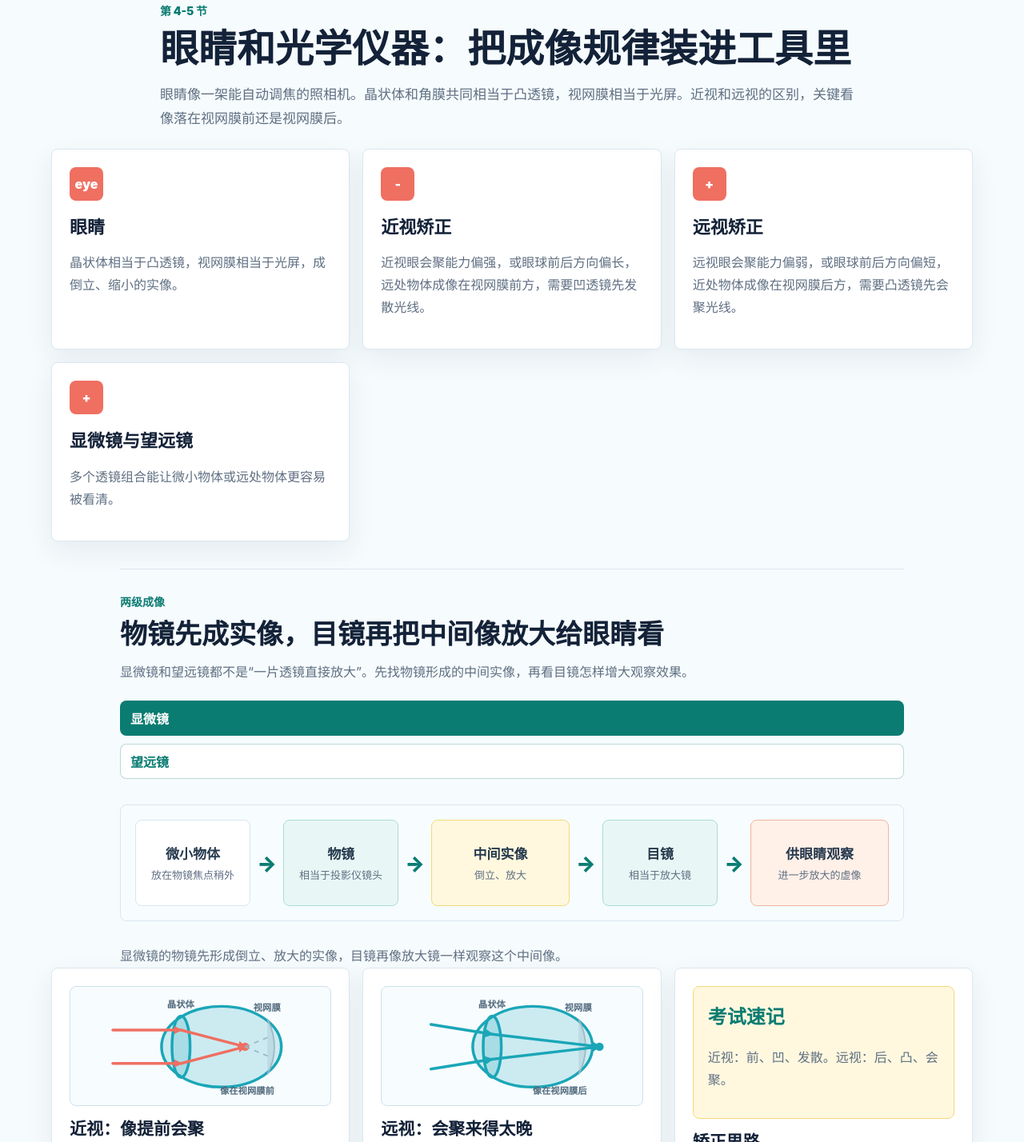
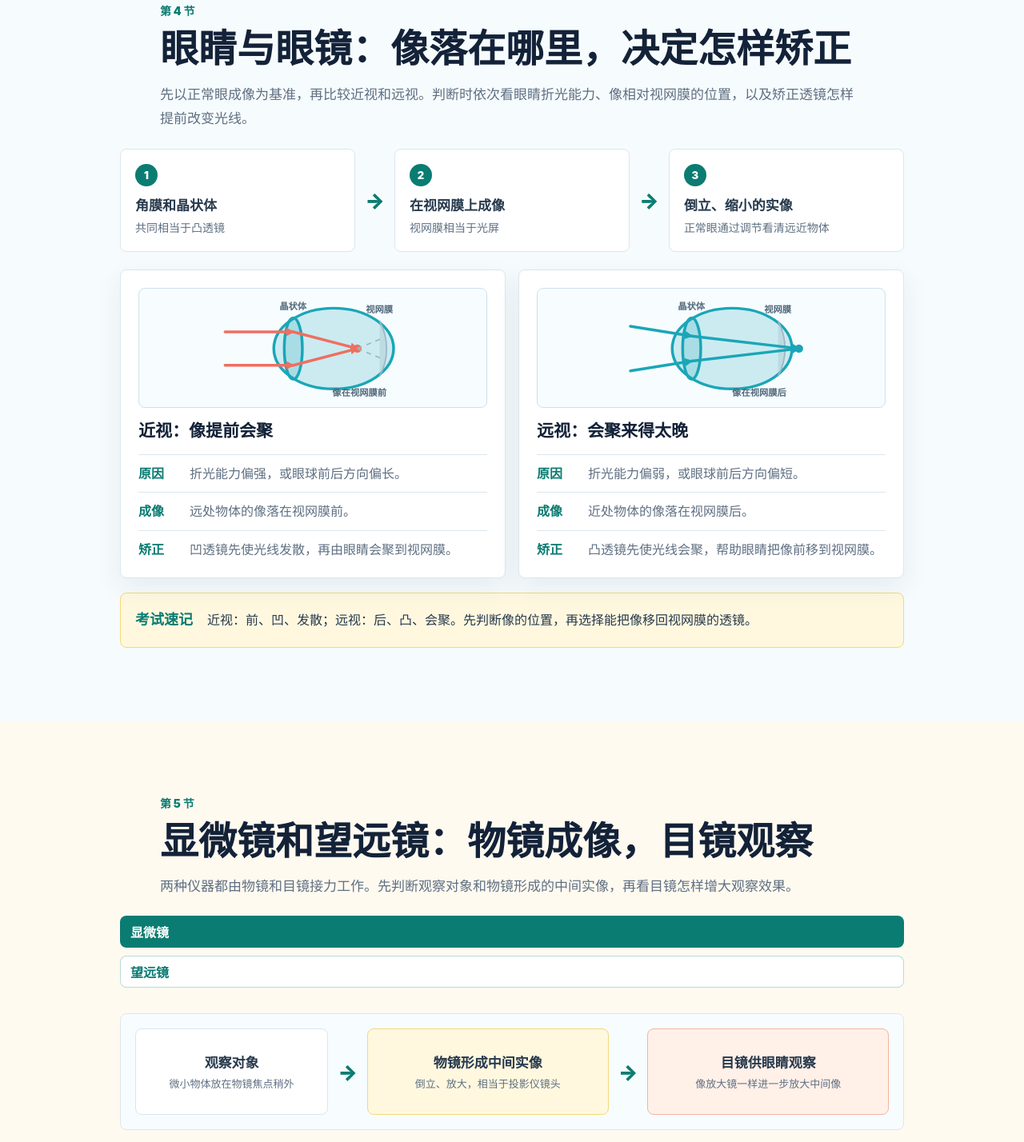
Before and after one commit to Lian-Crasher/GithubPage-2, a plain HTML site: page chapters/chapter5-lenses.html in a window 1280 px wide. Shown: the part 3193-4621 px from the top of the page at 80% size. Drawn offline with Linux system fonts and the light colour scheme.

Commit message:
Reorganize eyes and optical instruments

```diff
--- a/chapters/chapter5-lenses.html
+++ b/chapters/chapter5-lenses.html
@@ -6,7 +6,7 @@
     <meta name="description" content="八年级物理透镜及其应用预习：学习凸透镜和凹透镜、成像规律、实像虚像、眼睛与光学仪器。" />
     <title>第五章 透镜及其应用 - 八年级物理预习站</title>
     <link rel="icon" href="../assets/favicon.svg" type="image/svg+xml" />
-    <link rel="stylesheet" href="../styles/main.css?v=15" />
+    <link rel="stylesheet" href="../styles/main.css?v=16" />
   </head>
   <body data-page="lenses">
     <header class="topbar">
@@ -184,70 +184,27 @@
 
       <section class="learning-band" id="eyes-tools" aria-labelledby="eyes-tools-title">
         <div class="section-head compact">
-          <p class="eyebrow">第 4-5 节</p>
-          <h2 id="eyes-tools-title">眼睛和光学仪器：把成像规律装进工具里</h2>
-          <p>眼睛像一架能自动调焦的照相机。晶状体和角膜共同相当于凸透镜，视网膜相当于光屏。近视和远视的区别，关键看像落在视网膜前还是视网膜后。</p>
+          <p class="eyebrow">第 4 节</p>
+          <h2 id="eyes-tools-title">眼睛与眼镜：像落在哪里，决定怎样矫正</h2>
+          <p>先以正常眼成像为基准，再比较近视和远视。判断时依次看眼睛折光能力、像相对视网膜的位置，以及矫正透镜怎样提前改变光线。</p>
         </div>
-        <div class="application-grid">
-          <article class="app-card">
-            <span class="app-icon">eye</span>
-            <h3>眼睛</h3>
-            <p>晶状体相当于凸透镜，视网膜相当于光屏，成倒立、缩小的实像。</p>
-          </article>
-          <article class="app-card">
-            <span class="app-icon">-</span>
-            <h3>近视矫正</h3>
-            <p>近视眼会聚能力偏强，或眼球前后方向偏长，远处物体成像在视网膜前方，需要凹透镜先发散光线。</p>
-          </article>
-          <article class="app-card">
-            <span class="app-icon">+</span>
-            <h3>远视矫正</h3>
-            <p>远视眼会聚能力偏弱，或眼球前后方向偏短，近处物体成像在视网膜后方，需要凸透镜先会聚光线。</p>
-          </article>
-          <article class="app-card">
-            <span class="app-icon">+</span>
-            <h3>显微镜与望远镜</h3>
-            <p>多个透镜组合能让微小物体或远处物体更容易被看清。</p>
-          </article>
-        </div>
-        <div class="concept-module" id="optical-instruments">
-          <div class="concept-module-head">
-            <p class="eyebrow">两级成像</p>
-            <h3>物镜先成实像，目镜再把中间像放大给眼睛看</h3>
-            <p>显微镜和望远镜都不是“一片透镜直接放大”。先找物镜形成的中间实像，再看目镜怎样增大观察效果。</p>
+        <div class="eye-baseline" aria-label="正常眼成像过程">
+          <div class="eye-baseline-item">
+            <span class="baseline-step">1</span>
+            <strong>角膜和晶状体</strong>
+            <span>共同相当于凸透镜</span>
           </div>
-          <div class="instrument-switcher">
-            <div class="choice-row" role="group" aria-label="选择光学仪器">
-              <button type="button" class="choice-button is-active" data-optical-instrument="microscope">显微镜</button>
-              <button type="button" class="choice-button" data-optical-instrument="telescope">望远镜</button>
-            </div>
-            <div class="instrument-panel" id="microscopeChain">
-              <div class="instrument-chain" aria-label="显微镜成像顺序">
-                <div class="chain-node"><strong>微小物体</strong><span>放在物镜焦点稍外</span></div>
-                <span class="chain-arrow" aria-hidden="true">→</span>
-                <div class="chain-node lens-node"><strong>物镜</strong><span>相当于投影仪镜头</span></div>
-                <span class="chain-arrow" aria-hidden="true">→</span>
-                <div class="chain-node image-node"><strong>中间实像</strong><span>倒立、放大</span></div>
-                <span class="chain-arrow" aria-hidden="true">→</span>
-                <div class="chain-node lens-node"><strong>目镜</strong><span>相当于放大镜</span></div>
-                <span class="chain-arrow" aria-hidden="true">→</span>
-                <div class="chain-node result-node"><strong>供眼睛观察</strong><span>进一步放大的虚像</span></div>
-              </div>
-            </div>
-            <div class="instrument-panel" id="telescopeChain" hidden>
-              <div class="instrument-chain" aria-label="望远镜成像顺序">
-                <div class="chain-node"><strong>远处物体</strong><span>进入物镜的光近似平行</span></div>
-                <span class="chain-arrow" aria-hidden="true">→</span>
-                <div class="chain-node lens-node"><strong>物镜</strong><span>会聚远处物体的光</span></div>
-                <span class="chain-arrow" aria-hidden="true">→</span>
-                <div class="chain-node image-node"><strong>中间实像</strong><span>倒立、缩小</span></div>
-                <span class="chain-arrow" aria-hidden="true">→</span>
-                <div class="chain-node lens-node"><strong>目镜</strong><span>放大中间像的视角</span></div>
-                <span class="chain-arrow" aria-hidden="true">→</span>
-                <div class="chain-node result-node"><strong>供眼睛观察</strong><span>看清远处细节</span></div>
-              </div>
-            </div>
-            <p class="feedback" id="opticalInstrumentResult" aria-live="polite">显微镜的物镜先形成倒立、放大的实像，目镜再像放大镜一样观察这个中间像。</p>
+          <span class="eye-baseline-arrow" aria-hidden="true">→</span>
+          <div class="eye-baseline-item">
+            <span class="baseline-step">2</span>
+            <strong>在视网膜上成像</strong>
+            <span>视网膜相当于光屏</span>
+          </div>
+          <span class="eye-baseline-arrow" aria-hidden="true">→</span>
+          <div class="eye-baseline-item">
+            <span class="baseline-step">3</span>
+            <strong>倒立、缩小的实像</strong>
+            <span>正常眼通过调节看清远近物体</span>
           </div>
         </div>
         <div class="exam-grid eye-exam-grid">
@@ -273,7 +230,11 @@
               <text x="188" y="154" class="diagram-label">像在视网膜前</text>
             </svg>
             <h3>近视：像提前会聚</h3>
-            <p>远处物体来的光近似平行。眼睛折光太强或眼球太长时，光线提前会聚，像落在视网膜前。</p>
+            <dl class="diagnosis-list">
+              <div><dt>原因</dt><dd>折光能力偏强，或眼球前后方向偏长。</dd></div>
+              <div><dt>成像</dt><dd>远处物体的像落在视网膜前。</dd></div>
+              <div><dt>矫正</dt><dd>凹透镜先使光线发散，再由眼睛会聚到视网膜。</dd></div>
+            </dl>
           </article>
           <article class="exam-card">
             <svg class="exam-diagram" viewBox="0 0 320 170" role="img" aria-label="远视眼近处物体成像在视网膜后方">
@@ -295,20 +256,64 @@
               <text x="190" y="154" class="diagram-label">像在视网膜后</text>
             </svg>
             <h3>远视：会聚来得太晚</h3>
-            <p>近处物体来的光更发散。眼睛折光太弱或眼球太短时，光线还没会聚就到达视网膜，像落在视网膜后。</p>
+            <dl class="diagnosis-list">
+              <div><dt>原因</dt><dd>折光能力偏弱，或眼球前后方向偏短。</dd></div>
+              <div><dt>成像</dt><dd>近处物体的像落在视网膜后。</dd></div>
+              <div><dt>矫正</dt><dd>凸透镜先使光线会聚，帮助眼睛把像前移到视网膜。</dd></div>
+            </dl>
           </article>
-          <article class="exam-card">
-            <div class="result-box compact-result">
-              <strong>考试速记</strong>
-              <p>近视：前、凹、发散。远视：后、凸、会聚。</p>
-            </div>
-            <h3>矫正思路</h3>
-            <p>像太靠前，就先用凹透镜把光线发散一点；像太靠后，就先用凸透镜把光线会聚一点。</p>
-          </article>
+        </div>
+        <div class="result-box eye-memory-strip">
+          <strong>考试速记</strong>
+          <p>近视：前、凹、发散；远视：后、凸、会聚。先判断像的位置，再选择能把像移回视网膜的透镜。</p>
         </div>
       </section>
 
-      <section class="learning-band alt" id="lens-exam" aria-labelledby="lens-exam-title">
+      <section class="learning-band alt" id="optical-instruments" aria-labelledby="optical-instruments-title">
+        <div class="section-head compact">
+          <p class="eyebrow">第 5 节</p>
+          <h2 id="optical-instruments-title">显微镜和望远镜：物镜成像，目镜观察</h2>
+          <p>两种仪器都由物镜和目镜接力工作。先判断观察对象和物镜形成的中间实像，再看目镜怎样增大观察效果。</p>
+        </div>
+        <div class="instrument-switcher instrument-section-tool">
+          <div class="choice-row" role="group" aria-label="选择光学仪器">
+            <button type="button" class="choice-button is-active" data-optical-instrument="microscope">显微镜</button>
+            <button type="button" class="choice-button" data-optical-instrument="telescope">望远镜</button>
+          </div>
+          <div class="instrument-panel" id="microscopeChain">
+            <div class="instrument-chain" aria-label="显微镜成像顺序">
+              <div class="chain-node"><strong>观察对象</strong><span>微小物体放在物镜焦点稍外</span></div>
+              <span class="chain-arrow" aria-hidden="true">→</span>
+              <div class="chain-node image-node"><strong>物镜形成中间实像</strong><span>倒立、放大，相当于投影仪镜头</span></div>
+              <span class="chain-arrow" aria-hidden="true">→</span>
+              <div class="chain-node result-node"><strong>目镜供眼睛观察</strong><span>像放大镜一样进一步放大中间像</span></div>
+            </div>
+          </div>
+          <div class="instrument-panel" id="telescopeChain" hidden>
+            <div class="instrument-chain" aria-label="望远镜成像顺序">
+              <div class="chain-node"><strong>观察对象</strong><span>远处物体进入物镜的光近似平行</span></div>
+              <span class="chain-arrow" aria-hidden="true">→</span>
+              <div class="chain-node image-node"><strong>物镜形成中间实像</strong><span>倒立、缩小的实像</span></div>
+              <span class="chain-arrow" aria-hidden="true">→</span>
+              <div class="chain-node result-node"><strong>目镜供眼睛观察</strong><span>放大中间像的视角，看清远处细节</span></div>
+            </div>
+          </div>
+          <p class="feedback" id="opticalInstrumentResult" aria-live="polite">显微镜的物镜先形成倒立、放大的实像，目镜再像放大镜一样观察这个中间像。</p>
+        </div>
+        <div class="instrument-comparison-wrap" tabindex="0" aria-label="显微镜和望远镜对照表，可横向滚动查看">
+          <table class="instrument-comparison">
+            <thead>
+              <tr><th>仪器</th><th>观察对象</th><th>物镜形成的中间像</th><th>目镜作用</th></tr>
+            </thead>
+            <tbody>
+              <tr><th>显微镜</th><td>微小物体</td><td>倒立、放大的实像</td><td>进一步放大中间像</td></tr>
+              <tr><th>望远镜</th><td>远处物体</td><td>倒立、缩小的实像</td><td>放大视角，分辨远处细节</td></tr>
+            </tbody>
+          </table>
+        </div>
+      </section>
+
+      <section class="learning-band" id="lens-exam" aria-labelledby="lens-exam-title">
         <div class="section-head compact">
           <p class="eyebrow">作图与项目专项</p>
           <h2 id="lens-exam-title">透镜题：三条特殊光线和投影仪调试</h2>
--- a/styles/main.css
+++ b/styles/main.css
@@ -2953,6 +2953,11 @@ th {
   gap: 16px;
 }
 
+.instrument-section-tool {
+  width: min(980px, 100%);
+  margin: 0 auto;
+}
+
 .instrument-panel {
   padding: 18px;
   background: #f7fcff;
@@ -2962,9 +2967,9 @@ th {
 
 .instrument-chain {
   display: grid;
-  grid-template-columns: minmax(110px, 1fr) auto minmax(110px, 1fr) auto minmax(140px, 1.2fr) auto minmax(110px, 1fr) auto minmax(140px, 1.2fr);
+  grid-template-columns: minmax(180px, 1fr) auto minmax(220px, 1.25fr) auto minmax(220px, 1.25fr);
   align-items: stretch;
-  gap: 8px;
+  gap: 12px;
 }
 
 .chain-node {
@@ -3012,6 +3017,130 @@ th {
   color: #0b7c72;
   font-size: 26px;
   font-weight: 900;
+}
+
+.eye-baseline {
+  display: grid;
+  grid-template-columns: minmax(0, 1fr) auto minmax(0, 1fr) auto minmax(0, 1fr);
+  align-items: stretch;
+  gap: 12px;
+  width: min(980px, 100%);
+  margin: 0 auto 22px;
+}
+
+.eye-baseline-item {
+  display: flex;
+  flex-direction: column;
+  justify-content: center;
+  min-height: 112px;
+  padding: 18px;
+  background: #fff;
+  border: 1px solid var(--line);
+  border-radius: 8px;
+}
+
+.baseline-step {
+  display: grid;
+  place-items: center;
+  width: 28px;
+  height: 28px;
+  margin-bottom: 10px;
+  color: #fff;
+  font-size: 13px;
+  font-weight: 900;
+  background: var(--teal);
+  border-radius: 50%;
+}
+
+.eye-baseline-item strong {
+  color: #26394d;
+  font-size: 17px;
+}
+
+.eye-baseline-item > span:last-child {
+  margin-top: 6px;
+  color: var(--muted);
+  font-size: 14px;
+  line-height: 1.55;
+}
+
+.eye-baseline-arrow {
+  align-self: center;
+  color: #0b7c72;
+  font-size: 26px;
+  font-weight: 900;
+}
+
+.eye-exam-grid {
+  grid-template-columns: repeat(2, minmax(0, 1fr));
+  width: min(980px, 100%);
+}
+
+.diagnosis-list {
+  display: grid;
+  gap: 10px;
+  margin: 16px 0 0;
+}
+
+.diagnosis-list div {
+  display: grid;
+  grid-template-columns: 54px minmax(0, 1fr);
+  gap: 10px;
+  padding-top: 10px;
+  border-top: 1px solid var(--line);
+}
+
+.diagnosis-list dt {
+  color: var(--teal);
+  font-weight: 900;
+}
+
+.diagnosis-list dd {
+  margin: 0;
+  color: var(--muted);
+  line-height: 1.65;
+}
+
+.eye-memory-strip {
+  display: flex;
+  align-items: center;
+  gap: 18px;
+  width: min(980px, 100%);
+  min-height: 0;
+  margin: 18px auto 0;
+}
+
+.eye-memory-strip strong {
+  flex: 0 0 auto;
+  color: var(--teal);
+  font-size: 18px;
+}
+
+.eye-memory-strip p {
+  margin: 0;
+}
+
+.instrument-comparison-wrap {
+  width: min(980px, 100%);
+  margin: 22px auto 0;
+  overflow-x: auto;
+  border: 1px solid var(--line);
+  border-radius: 8px;
+}
+
+.instrument-comparison-wrap:focus-visible {
+  outline: 3px solid rgba(26, 166, 183, 0.3);
+  outline-offset: 2px;
+}
+
+.instrument-comparison {
+  width: 100%;
+  min-width: 720px;
+  margin: 0;
+}
+
+.instrument-comparison th:first-child {
+  white-space: nowrap;
 }
 
 @media (max-width: 920px) {
@@ -3074,6 +3203,20 @@ th {
     transform: rotate(90deg);
   }
 
+  .eye-baseline {
+    grid-template-columns: 1fr;
+  }
+
+  .eye-baseline-arrow {
+    transform: rotate(90deg);
+  }
+
+  .eye-memory-strip {
+    align-items: flex-start;
+    flex-direction: column;
+    gap: 8px;
+  }
+
   .quest-card,
   .quiz-card,
   .app-card,
```
Also changed, not shown: chapters/chapter1-motion.html (+1 -1 lines), chapters/chapter2-sound.html (+1 -1 lines), chapters/chapter3-states.html (+1 -1 lines), chapters/chapter4-light.html (+1 -1 lines), chapters/chapter6-density.html (+1 -1 lines), chapters/final-check.html (+1 -1 lines), index.html (+1 -1 lines).
